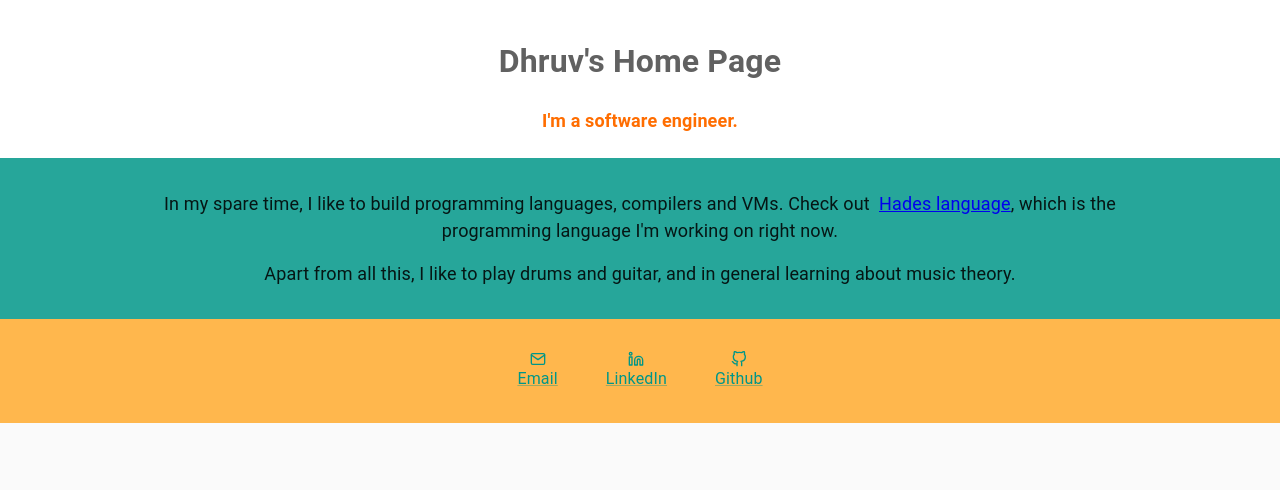
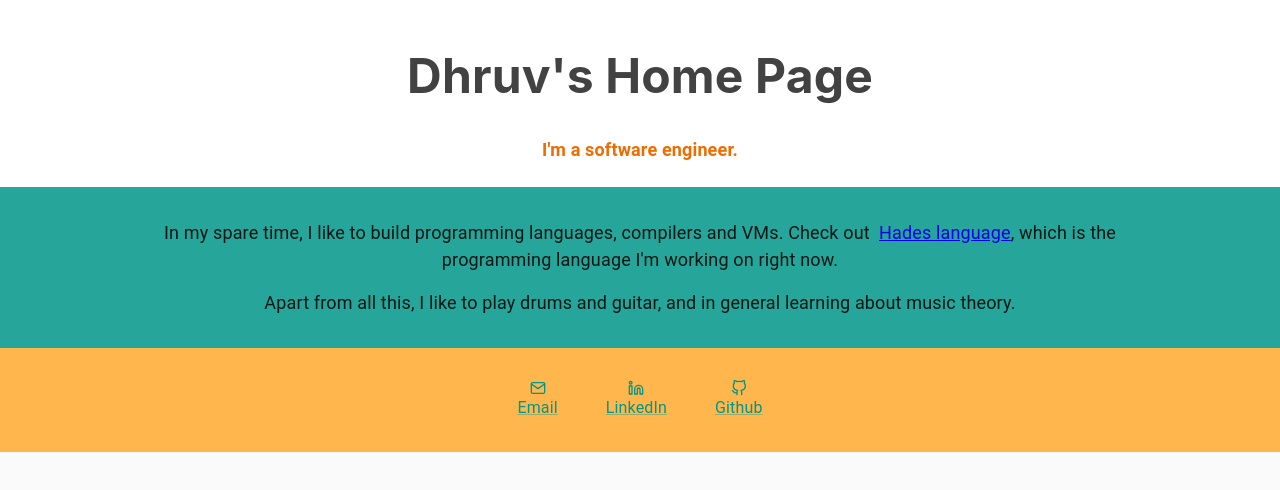
Before and after one commit to dhruvrajvanshi/dhruvrajvanshi.github.io, a Next.js app: page / in a window 1280 px wide. Shown: the top 490 px of the page. Built offline with nearby package versions, Linux system fonts and the light colour scheme.

Commit message:
Minor adjustments

```diff
--- a/pages/index.tsx
+++ b/pages/index.tsx
@@ -25,15 +25,17 @@
 
   const subHeadingSx = sx({
     fontSize: 'large',
-    color: theme.palette.secondary.dark,
+    color: colors.orange[800],
     fontWeight: 'bold',
     textAlign: 'center',
     marginTop: '8px',
-    marginBottom: '8px'
+    marginBottom: '8px',
   })
 
   const headingSx = sx({
-    color: colors.grey[700],
+    color: colors.grey[800],
+    ...theme.typography.h3,
+    fontWeight: 'bold',
   })
 
   return (
--- a/src/@/theme.ts
+++ b/src/@/theme.ts
@@ -8,8 +8,15 @@
     },
     secondary: {
       ...muiColors.orange
-    }
+    },
   },
+  typography: {
+    fontFamily: `
+      -apple-system, BlinkMacSystemFont, Segoe UI, Roboto, Oxygen,
+        Ubuntu, Cantarell, Fira Sans, Droid Sans, Helvetica Neue, sans-serif
+    `
+
+  }
 })
 
 export const colors = {
--- a/styles/globals.css
+++ b/styles/globals.css
@@ -2,8 +2,6 @@
 body {
   padding: 0;
   margin: 0;
-  font-family: -apple-system, BlinkMacSystemFont, Segoe UI, Roboto, Oxygen,
-    Ubuntu, Cantarell, Fira Sans, Droid Sans, Helvetica Neue, sans-serif;
   font-size: 16px;
   line-height: 1.2;
   color: #222;
```
